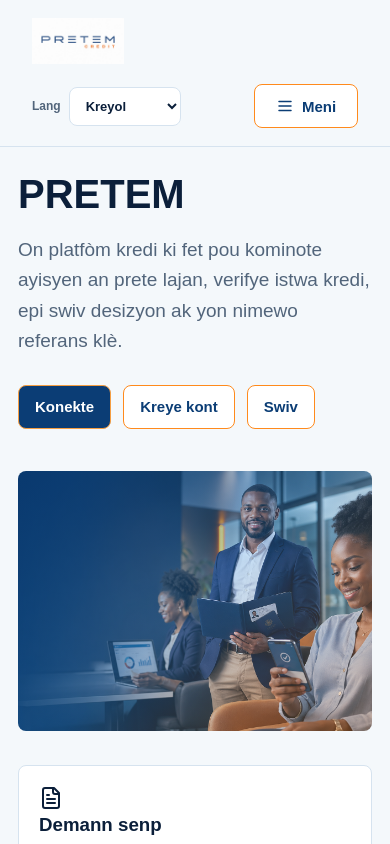
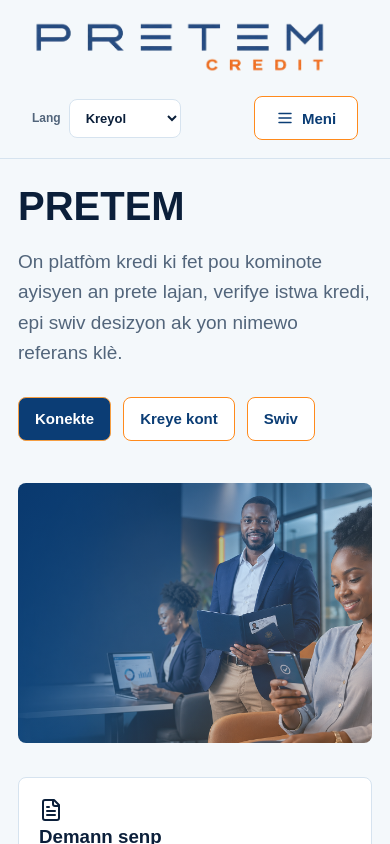
Before and after one commit to slormierparalelgroup-arch/pretem, a Next.js app: page / in a window 390 px wide. Shown: the top 844 px of the page. Built offline with nearby package versions, Linux system fonts and the light colour scheme.

Commit message:
Use larger transparent logo

```diff
--- a/app/globals.css
+++ b/app/globals.css
@@ -30,7 +30,7 @@
 }
 
 main {
-  min-height: calc(100vh - 72px);
+  min-height: calc(100vh - 84px);
 }
 
 .site-header {
@@ -39,7 +39,7 @@
   border-bottom: 1px solid var(--line);
   display: flex;
   gap: 20px;
-  height: 72px;
+  min-height: 84px;
   justify-content: space-between;
   padding: 0 32px;
   position: sticky;
@@ -58,7 +58,7 @@
 
 .brand img {
   display: block;
-  height: 46px;
+  height: 58px;
   object-fit: contain;
   width: auto;
 }
@@ -392,6 +392,11 @@
     padding: 18px 20px;
   }
 
+  .brand img {
+    height: 46px;
+    max-width: min(76vw, 320px);
+  }
+
   nav {
     width: 100%;
   }
--- a/app/layout.tsx
+++ b/app/layout.tsx
@@ -18,7 +18,7 @@
               body{margin:0;background:#f4f8fb;color:#0b1f3a;font-family:Arial,Helvetica,sans-serif}
               a{color:inherit;text-decoration:none}
               .site-header{align-items:center;background:rgba(244,248,251,.96);border-bottom:1px solid #d6e3ef;display:flex;gap:20px;justify-content:space-between;padding:18px 32px;position:sticky;top:0;z-index:10}
-              .brand{align-items:center;color:#0b3d75;display:inline-flex;font-size:24px;font-weight:800}.brand img{display:block;height:46px;object-fit:contain;width:auto}
+              .brand{align-items:center;color:#0b3d75;display:inline-flex;font-size:24px;font-weight:800}.brand img{display:block;height:58px;object-fit:contain;width:auto}
               .header-actions{align-items:center;display:flex;gap:12px}
               .language-select{align-items:center;display:flex;gap:8px;width:auto}
               .menu-wrapper{position:relative}.menu-button{gap:8px;min-width:104px}.menu-panel{background:#fff;border:1px solid #d6e3ef;border-radius:8px;box-shadow:0 18px 42px rgba(11,31,58,.14);display:grid;font-size:15px;font-weight:800;gap:4px;min-width:210px;padding:8px;position:absolute;right:0;top:calc(100% + 10px);z-index:20}.menu-panel a{border-radius:6px;padding:11px 12px}
--- a/components/Header.tsx
+++ b/components/Header.tsx
@@ -13,7 +13,7 @@
   return (
     <header className="site-header">
       <Link className="brand" href="/">
-        <Image alt="PRETEM Credit" height={46} priority src="/images/pretem-logo.jpeg" width={190} />
+        <Image alt="PRETEM Credit" height={58} priority src="/images/pretem-logo-transparent.png" width={308} />
       </Link>
       <div className="header-actions">
         <LanguageSelect />
```
Also changed, not shown: public/images/pretem-logo-transparent.png (added).
